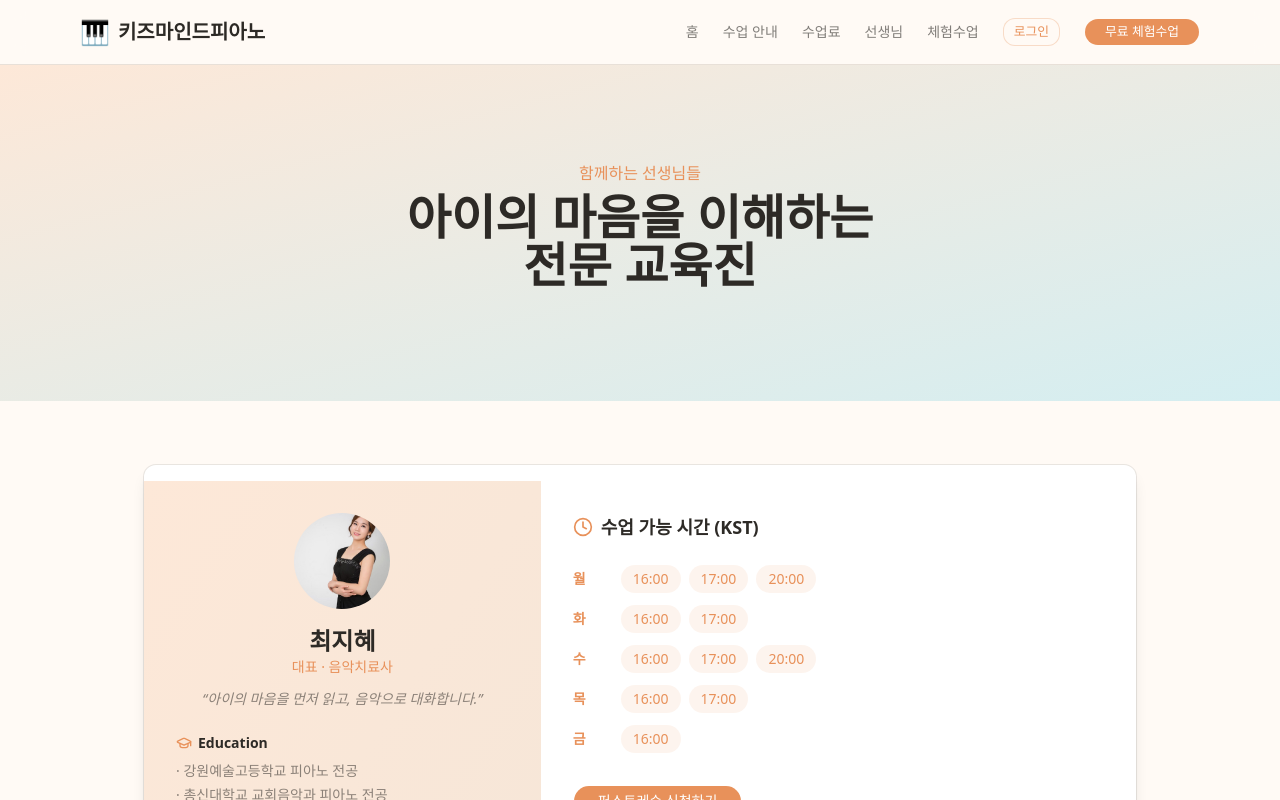
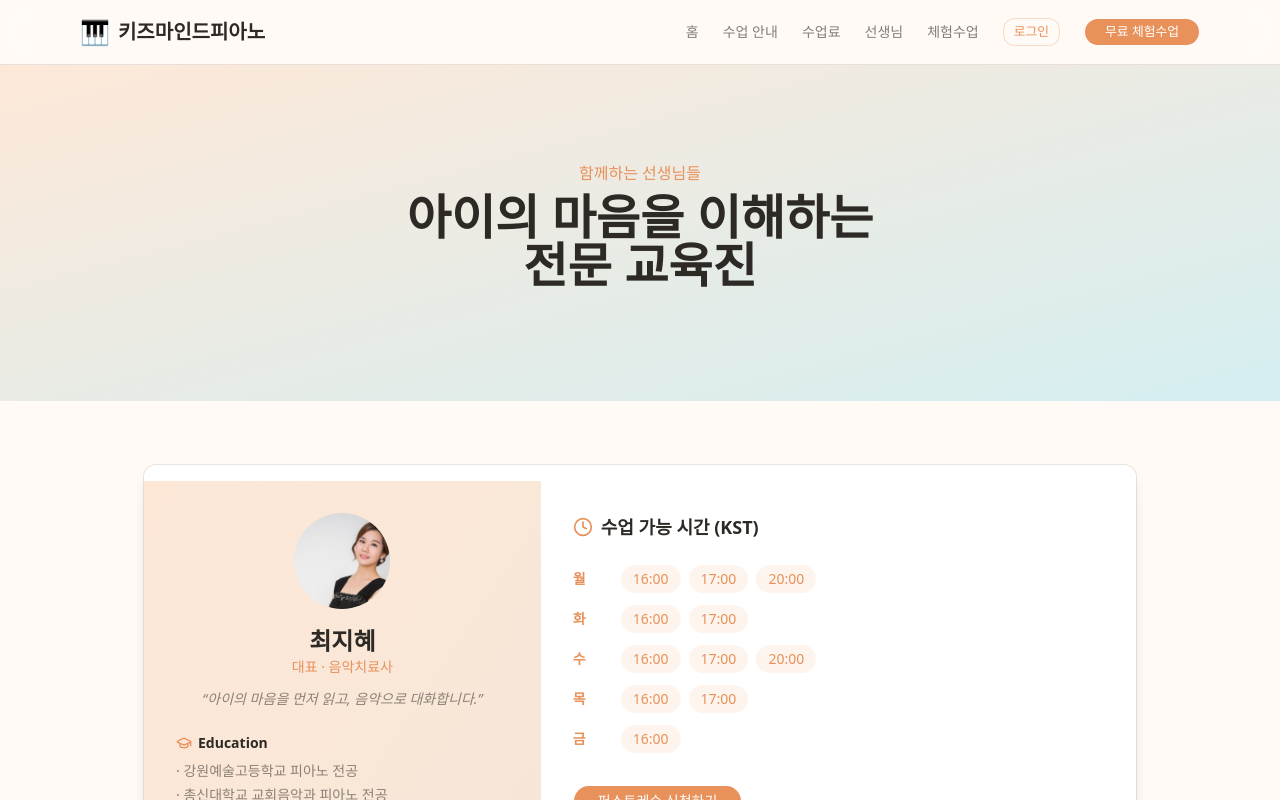
Before and after one commit to kidsmindpiano/kidsmindpiano-web, a Next.js app: page /teachers in a window 1280 px wide. Shown: the top 800 px of the page. Built offline with nearby package versions, Linux system fonts and the light colour scheme.

Commit message:
teachers: 프로필 사진 얼굴 중앙 확대

```diff
--- a/src/app/teachers/page.tsx
+++ b/src/app/teachers/page.tsx
@@ -80,7 +80,7 @@ export default function TeachersPage() {
                   <div className="md:col-span-2 bg-gradient-to-br from-[#FDE8D8] to-[#F5E6D8] p-8 flex flex-col justify-center">
                     <div className="w-24 h-24 rounded-full overflow-hidden mx-auto mb-4">
                       {t.image ? (
-                        <Image src={t.image} alt={t.name} width={96} height={96} className="w-full h-full object-cover" />
+                        <Image src={t.image} alt={t.name} width={96} height={96} className="w-full h-full object-cover object-top scale-150" />
                       ) : (
                         <div className="w-full h-full bg-white/60 flex items-center justify-center text-4xl">🎹</div>
                       )}
```
